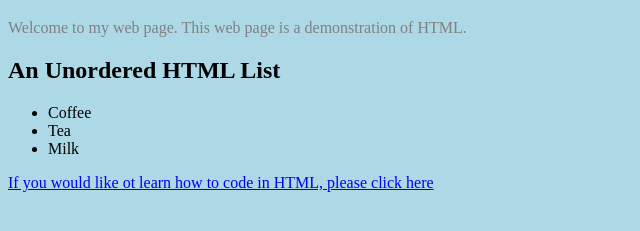
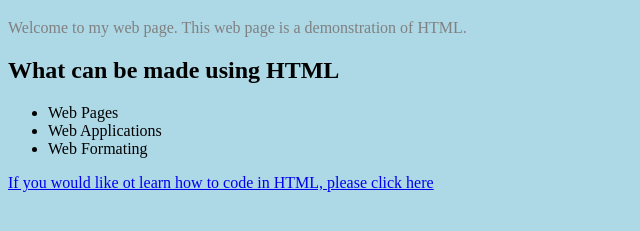
Before and after one commit to TheAce805/real_test_webpage, a plain HTML site: page index.html in a window 1280 px wide. Shown: the part 61-292 px from the top of the page, without its empty margins (0-640 px from the left). Drawn offline with Linux system fonts and the light colour scheme.

Commit message:
Update index.html

```diff
--- a/index.html
+++ b/index.html
@@ -8,12 +8,12 @@
   <p>
     Welcome to my web page. This web page is a demonstration of HTML.
   </p>
-  <h2>An Unordered HTML List</h2>
+  <h2>What can be made using HTML</h2>
 
 <ul>
-  <li>Coffee</li>
-  <li>Tea</li>
-  <li>Milk</li>
+  <li>Web Pages</li>
+  <li>Web Applications</li>
+  <li>Web Formating</li>
 </ul>
 
   <a href="https://www.w3schools.com">If you would like ot learn how to code in HTML, please click here</a>
```
